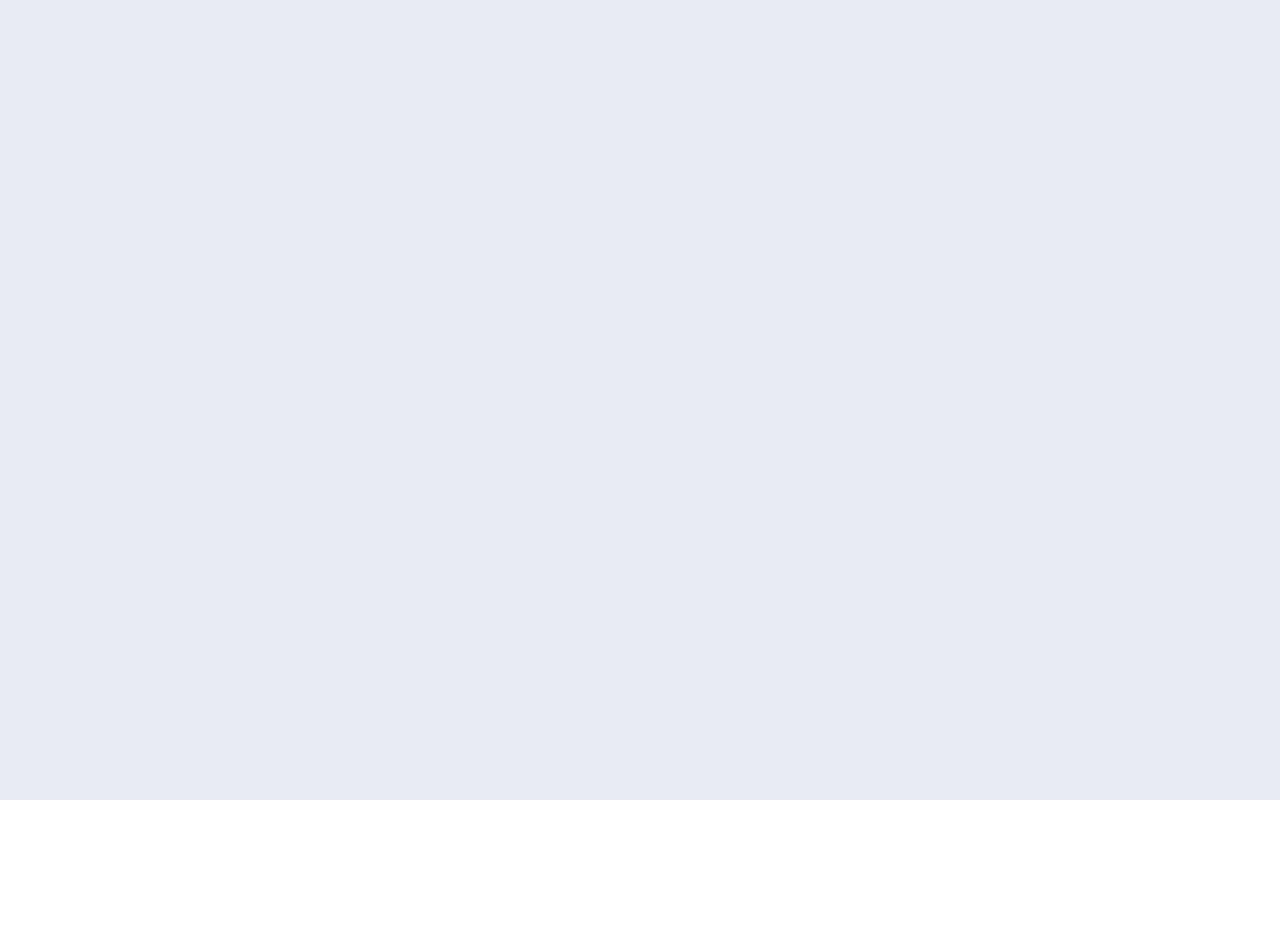
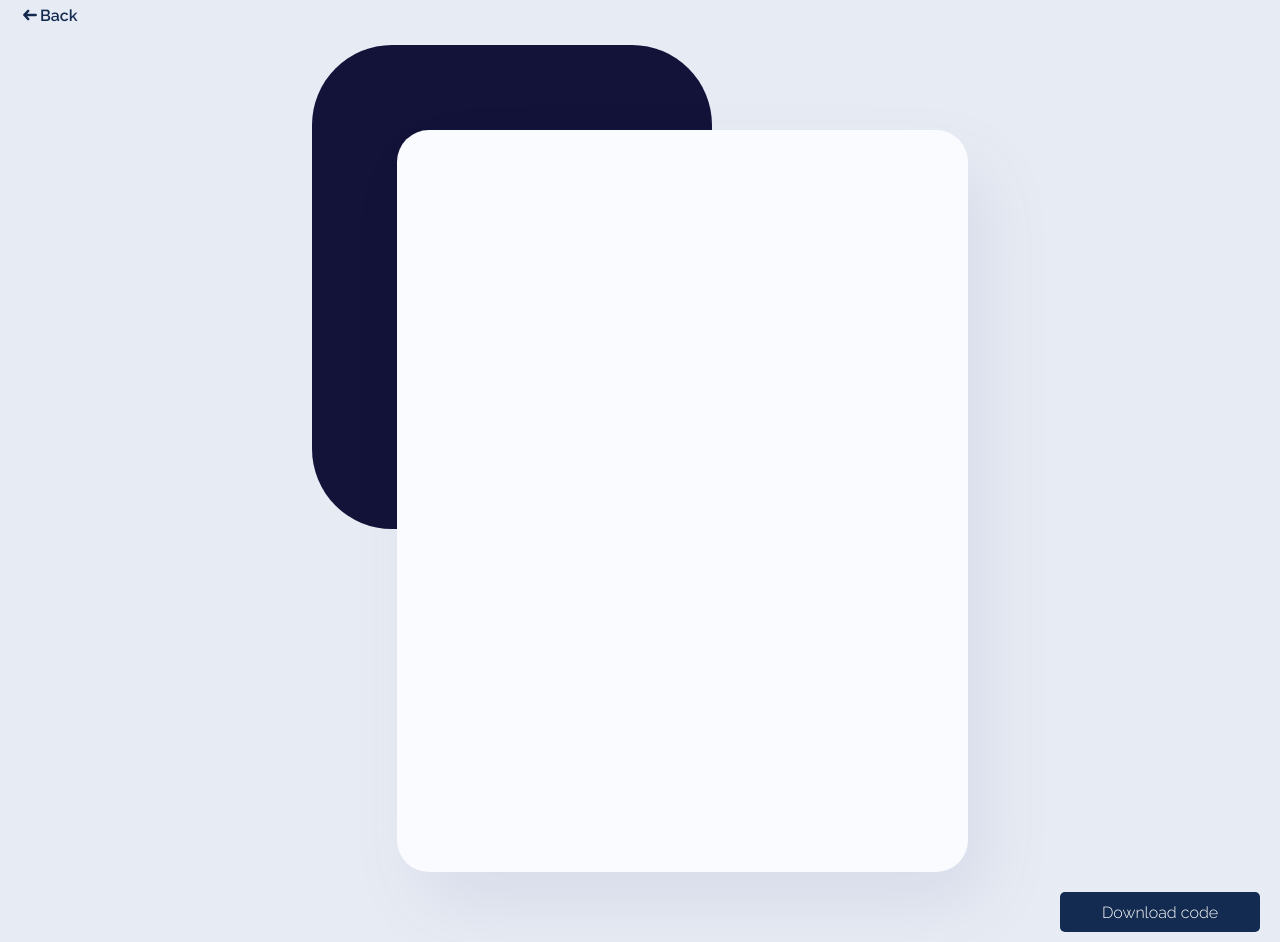
Before and after one commit to oleksandrportianko/components-directory, a React (Create React App) app: page /component/cookie-preferences-modal in a window 1280 px wide. Before the commit this address had no page. Before the commit the page ends 800 px from the top, so only its background shows below. Built offline with nearby package versions, Linux system fonts and the light colour scheme.

Commit message:
added new component, also fixed styles for common buttons

```diff
--- a/src/App.jsx
+++ b/src/App.jsx
@@ -1,5 +1,6 @@
 import { Routes, Route } from 'react-router-dom'
 import MainPage from './pages/MainPage';
+import CookiePreferencesModal from './components/items-components/cookie-preferences-modal/CookiePreferencesModal';
 import EnterPassword from './components/items-components/enter-password/EnterPassword';
 import './App.scss'
 
@@ -10,6 +11,7 @@ function App() {
          <Route path='/' element={<MainPage />}  />
          <Route path='/component/' >
             <Route path='enter-password-ui' element={<EnterPassword />} />
+            <Route path='cookie-preferences-modal' element={<CookiePreferencesModal />} />
          </Route>
       </Routes>
     </div>
--- /dev/null
+++ b/src/components/items-components/cookie-preferences-modal/CookiePreferencesModal.jsx
@@ -0,0 +1,23 @@
+import React from 'react'
+import BackButton from '../../page-components/back-button/BackButton'
+import DownloadButton from '../../page-components/download-button/DownloadButton'
+import './CookiePreferencesModal.scss'
+
+const CookiePreferencesModal = () => {
+   return (
+      <div className='container-wrapper'>
+         <BackButton />
+         <div className='cookie-preferences-container'>
+            <div className='cookie-preferences-content'>
+               <div className='content-background-block'></div>
+               <div className='content-block-info'>
+
+               </div>
+            </div>
+         </div>
+         <DownloadButton url='/files/' />
+      </div>
+   )
+}
+
+export default CookiePreferencesModal
--- /dev/null
+++ b/src/components/items-components/cookie-preferences-modal/CookiePreferencesModal.scss
@@ -0,0 +1,37 @@
+.cookie-preferences-container {
+   min-height: 80vh;
+   width: 100%;
+   display: flex;
+   flex-direction: column;
+   justify-content: center;
+   align-items: center;
+
+   .cookie-preferences-content {
+      position: relative;
+      width: 656px;
+      height: 827px;
+
+      .content-background-block {
+         position: absolute;
+         left: 0;
+         top: 0;
+         width: 400px;
+         height: 484px;
+         background: #131339;
+         border-radius: 80px;
+         z-index: 2;
+      }
+
+      .content-block-info {
+         position: absolute;
+         top: 85px;
+         left: 85px;
+         width: 571px;
+         height: 742px;
+         background: #FAFBFF;
+         box-shadow: 20px 34px 74px rgba(21, 21, 106, 0.07);
+         border-radius: 32px;
+         z-index: 5;
+      }
+   }
+}
--- a/src/components/page-components/back-button/BackButton.scss
+++ b/src/components/page-components/back-button/BackButton.scss
@@ -3,6 +3,7 @@
    padding: 5px 20px;
    display: flex;
    align-items: center;
+   margin-bottom: 15px;
 
    .back-arrow {
       height: 20px;
@@ -12,5 +13,4 @@
    span {
       font-weight: 600;
    }
-
 }
--- a/src/components/page-components/download-button/DownloadButton.jsx
+++ b/src/components/page-components/download-button/DownloadButton.jsx
@@ -4,9 +4,9 @@ import './DownloadButton.scss'
 
 const DownloadButton = ({ url }) => {
    return (
-      <div className='downowload-button-block'>
+      <div className='download-button-block'>
          <span>
-            <Link className='downowload-button' to={url} target="_blank" download>Download code</Link>
+            <Link className='download-button' to={url} target="_blank" download>Download code</Link>
          </span>
       </div>
    )
--- a/src/components/page-components/download-button/DownloadButton.scss
+++ b/src/components/page-components/download-button/DownloadButton.scss
@@ -1,19 +1,20 @@
-.downowload-button-block {
+.download-button-block {
    width: 100%;
-   display: flex;
-   justify-content: end;
 
    span {
       width: 200px;
       height: 40px;
+      margin: auto;
       display: flex;
       justify-content: center;
       align-items: center;
       background-color: #132B50;
       border-radius: 5px;
       margin-right: 20px;
+      margin-bottom: 10px;
+      margin-top: 20px;
 
-      .downowload-button {
+      .download-button {
          background-color: transparent;
          color: white;
          text-decoration: none;
--- a/src/data/data.jsx
+++ b/src/data/data.jsx
@@ -1,5 +1,7 @@
 import EnterPasswordUiDesign from '../assets/enter_password_ui_design.png';
+import CookiePreferencesModal from '../assets/cookie-preferences-modal.png';
 
 export const DATA_COMPONENTS = [
    { id: 1, name: 'Enter password UI design', imageUrl: EnterPasswordUiDesign, linkTo: 'enter-password-ui'},
+   { id: 2, name: 'Cookie Preferences Modal', imageUrl: CookiePreferencesModal, linkTo: 'cookie-preferences-modal'},
 ]
```
Also changed, not shown: src/assets/cookie-preferences-modal.png (added).
